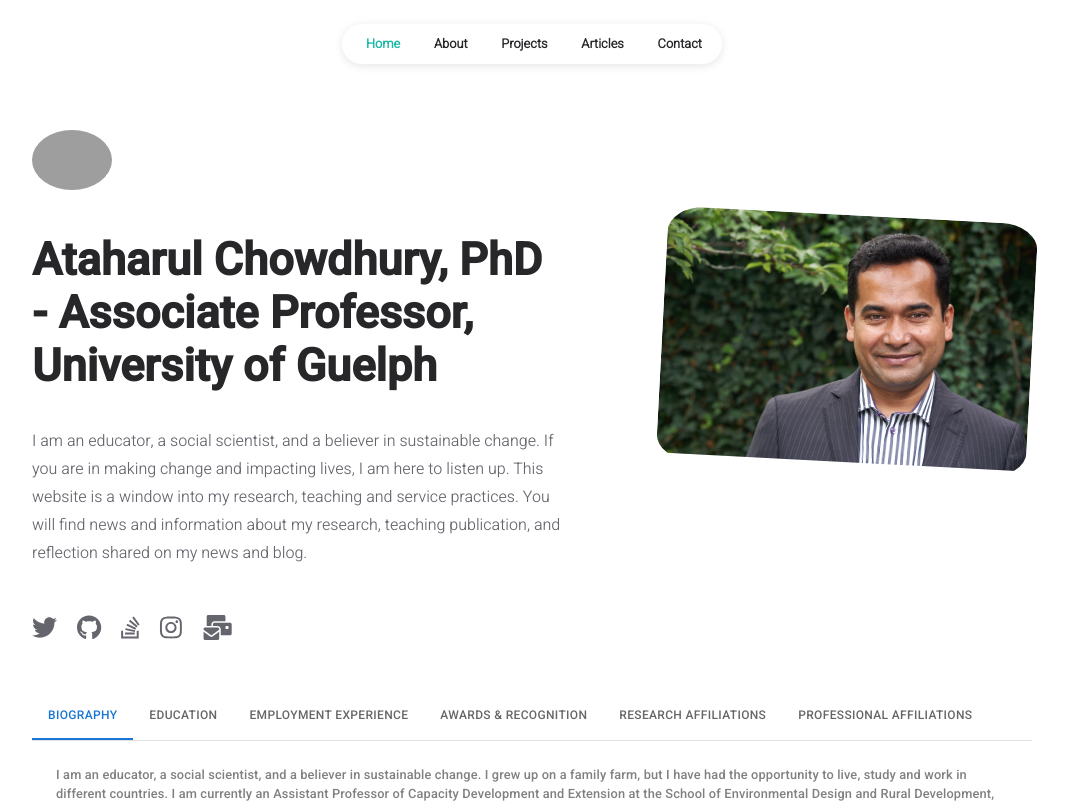
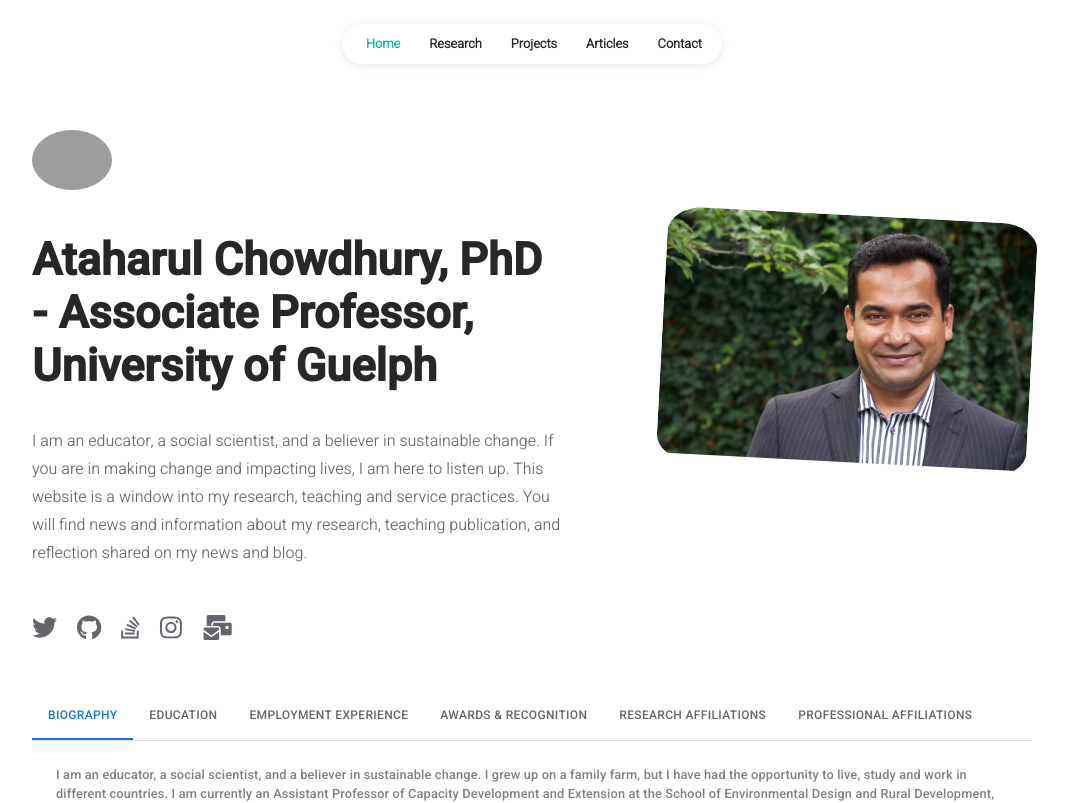
Before and after one commit to ataharul-chowdhury/capinnov, a React (Create React App) app: page / in a window 1280 px wide. Shown: the top 803 px of the page, without its empty margins (108-1176 px from the left). Built offline with nearby package versions, Linux system fonts and the light colour scheme; grey boxes are pictures that could not be loaded.

Commit message:
code(navbar.js): properly formatted navbar code to enable easier modifications
Signed-off-by: Ansh Sarkar <anshsark18@gmail.com>

```diff
--- a/src/App.js
+++ b/src/App.js
@@ -3,7 +3,7 @@ import { Routes, Route } from "react-router-dom";
 import ReactGA from "react-ga4";
 
 import Homepage from "./pages/homepage";
-import About from "./pages/about";
+import ResearchProgram from "./pages/research-program";
 import Projects from "./pages/projects";
 import Articles from "./pages/articles";
 import ReadArticle from "./pages/readArticle";
@@ -24,7 +24,7 @@ function App() {
 		<div className="App">
 			<Routes>
 				<Route path="/" element={<Homepage />} />
-				<Route path="/about" element={<About />} />
+				<Route path="/research-program" element={<ResearchProgram />} />
 				<Route path="/projects" element={<Projects />} />
 				<Route path="/articles" element={<Articles />} />
 				<Route path="/article/:slug" element={<ReadArticle />} />
--- a/src/components/common/navBar.jsx
+++ b/src/components/common/navBar.jsx
@@ -8,8 +8,8 @@ import "./styles/navBar.css";
 const NavBar = (props) => {
 	const { active } = props;
 
-	const [isAboutSubMenuActive, setIsAboutSubMenuActive] = useState(active === "about" ? true : false);
-	const handleAboutMenu = () => setIsAboutSubMenuActive(!isAboutSubMenuActive)
+	const [isResearchSubMenuActive, setIsResearchSubMenuActive] = useState(active === "research" ? true : false);
+	const handleResearchMenu = () => setIsResearchSubMenuActive(!isResearchSubMenuActive)
 
 	return (
 		<React.Fragment>
@@ -17,69 +17,40 @@ const NavBar = (props) => {
 				<nav className="navbar">
 					<div className="nav-background">
 						<ul className="nav-list">
-							<li
-								className={
-									active === "home"
-										? "nav-item active"
-										: "nav-item"
-								}
-							>
-								<Link to="/">Home</Link>
+
+							{/* Link to the Home Page */}
+							<li className = { active === "home" ? "nav-item active" : "nav-item" } >
+								<Link to = "/"> Home </Link>
 							</li>
-							<li
-								className={
-									active === "about"
-										? "nav-item active"
-										: "nav-item"
-								}
-							>
-								<Link onClick={() => handleAboutMenu()} className="about-menu" to="/about">About</Link>
-								<div className={
-									isAboutSubMenuActive === true
-										? "about-submenu-active"
-										: "about-submenu"
-								}>
-									<Link className="subnav-link" to="/research-program">
-										Research Program
-									<ArrowRight/></Link>
-									<Link className="subnav-link" to="/asio">
-										Advisory Service In Ontario
-									<ArrowRight/></Link>
-									<Link className="subnav-link" to="/gnf">
-										Global Network Forum
-									<ArrowRight/></Link>
-									<Link className="subnav-link" to="/smac">
-										Social Media for Agricultural COPs
-									<ArrowRight/></Link>
+
+							{/* Link to the Research Page */}
+							<li className = { active === "research" ? "nav-item active" : "nav-item" } >
+								<Link onClick = {() => handleResearchMenu()} className = "research-menu" to = "/research-program"> Research </Link>
+
+								{/* Link to the Research Sub Menu */}
+								<div className = { isResearchSubMenuActive === true ? "research-submenu-active" : "research-submenu" } >
+									<Link className = "subnav-link" to = "/research-program"> Research Program <ArrowRight/></Link>
+									<Link className = "subnav-link" to = "/asio"> Advisory Service In Ontario <ArrowRight/></Link>
+									<Link className = "subnav-link" to = "/gnf"> Global Network Forum <ArrowRight/></Link>
+									<Link className = "subnav-link" to = "/smac"> Social Media for Agricultural COPs <ArrowRight/></Link>
 								</div>
 							</li>
-							<li
-								className={
-									active === "projects"
-										? "nav-item active"
-										: "nav-item"
-								}
-							>
-								<Link to="/projects">Projects</Link>
+
+							{/* Link to the Project Page */}
+							<li className = { active === "projects" ? "nav-item active" : "nav-item" } >
+								<Link to = "/projects"> Projects </Link>
 							</li>
-							<li
-								className={
-									active === "articles"
-										? "nav-item active"
-										: "nav-item"
-								}
-							>
-								<Link to="/articles">Articles</Link>
+
+							{/* Link to the Articles Page */}
+							<li className = { active === "articles" ? "nav-item active" : "nav-item" } >
+								<Link to = "/articles"> Articles </Link>
 							</li>
-							<li
-								className={
-									active === "contact"
-										? "nav-item active"
-										: "nav-item"
-								}
-							>
-								<Link to="/contact">Contact</Link>
+
+							{/* Link to the Contact Page */}
+							<li className = { active === "contact" ? "nav-item active" : "nav-item" } >
+								<Link to = "/contact"> Contact </Link>
 							</li>
+
 						</ul>
 					</div>
 				</nav>
--- a/src/components/common/styles/navBar.css
+++ b/src/components/common/styles/navBar.css
@@ -73,7 +73,7 @@
 	}
 }
 
-.about-submenu-active {
+.research-submenu-active {
 	top: 50px;
 	display: flex;
 	padding: 10px;
@@ -83,7 +83,7 @@
 	border: 1px var(--primary-color) solid;
 }
 
-.about-submenu {
+.research-submenu {
 	display: none;
 }
 
```
Also changed, not shown: src/pages/research-program.jsx (renamed from src/pages/about.jsx).
